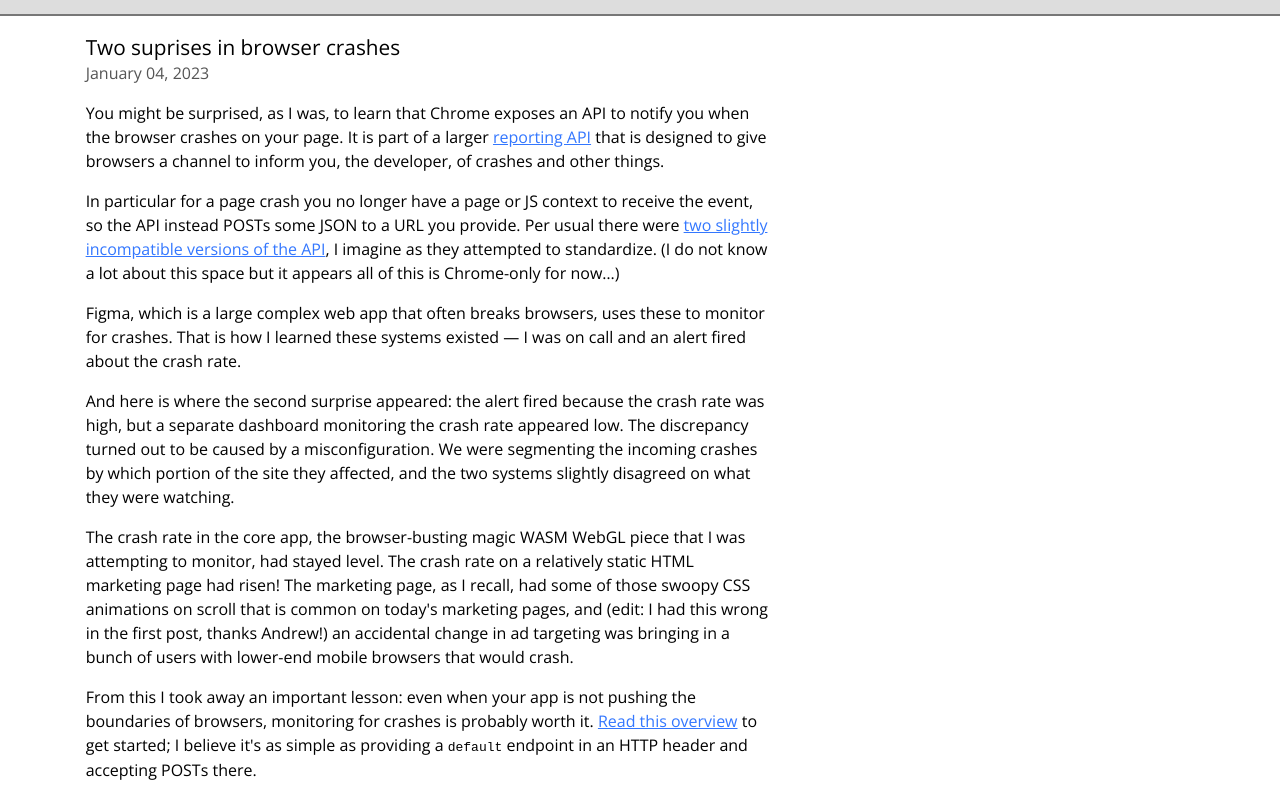
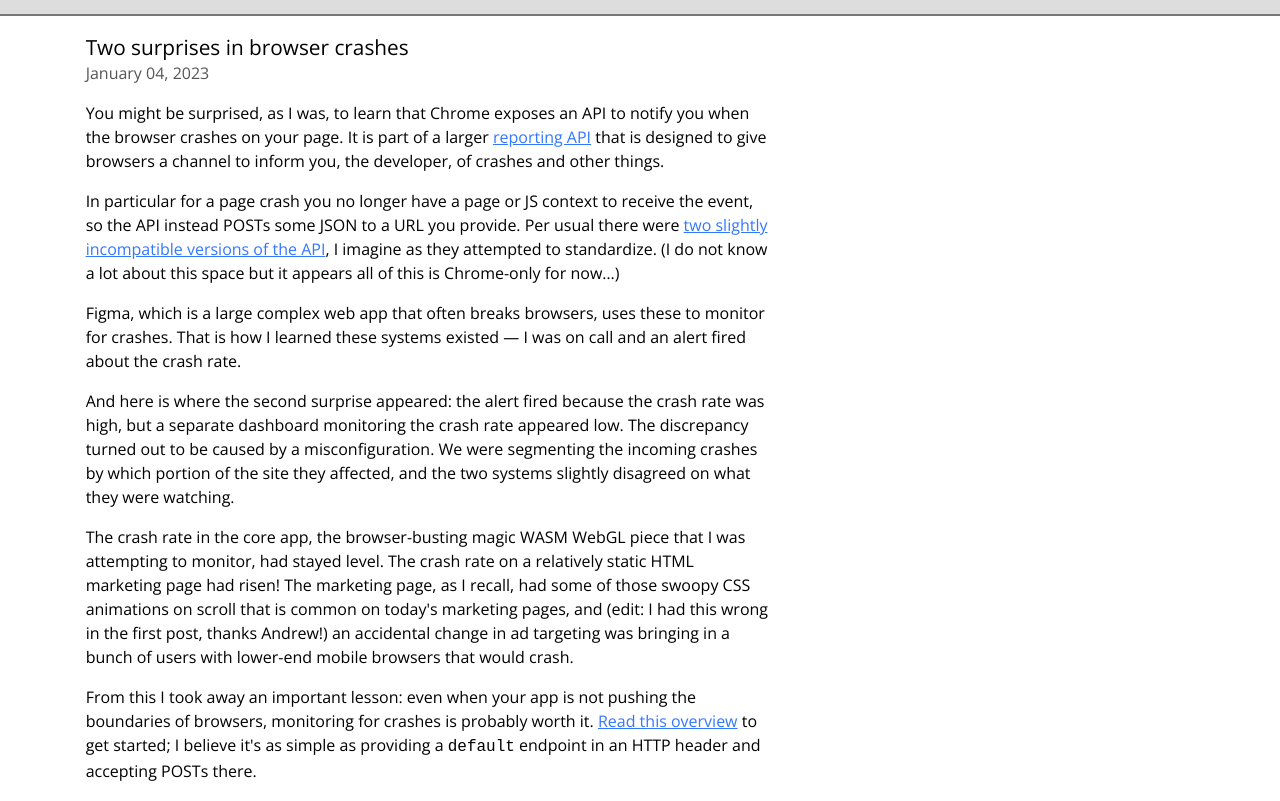
Before and after one commit to drmodun/Internship-8-Web-Intro, a plain HTML site: page index.html in a window 1280 px wide. Shown: the part 87-888 px from the top of the page. Drawn offline with Linux system fonts and the light colour scheme.

Commit message:
fixed mistakes

```diff
--- a/css/css.css
+++ b/css/css.css
@@ -62,3 +62,7 @@ main {
     color: #555;
     white-space: nowrap;
 }
+.specialText{
+    display: inline;
+    font-family: WebKitBugWorkaround, monospace;
+}
--- a/index.html
+++ b/index.html
@@ -26,7 +26,7 @@
     <main>
         <span>
             <h2>
-                <a href="#" class="titleLink">Two suprises in browser crashes</a>
+                <a href="#" class="titleLink">Two surprises in browser crashes</a>
             </h2>
             <p class="date">January 04, 2023</p>
         </span>
@@ -74,7 +74,7 @@
                 From this I took away an important lesson: even when your app is not pushing the
                 boundaries of browsers, monitoring for crashes is probably worth it.
                 <a href="https://developer.chrome.com/articles/reporting-api/">Read this overview</a> to
-                get started; I believe it's as simple as providing a <code>default</code> endpoint in an
+                get started; I believe it's as simple as providing a <span class="specialText">default</span> endpoint in an
                 HTTP header and accepting POSTs there.
             </p>
         </div>
```
